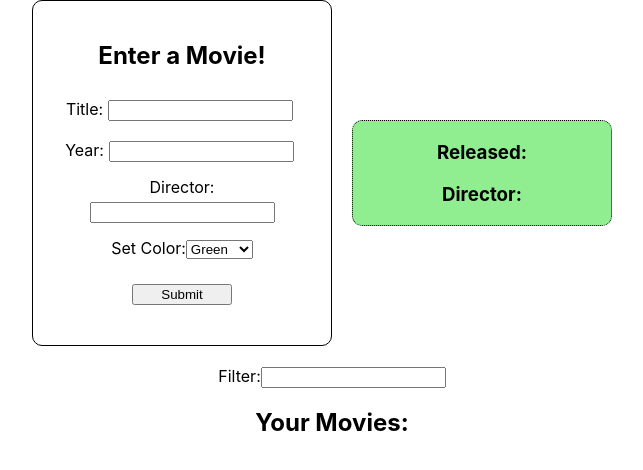
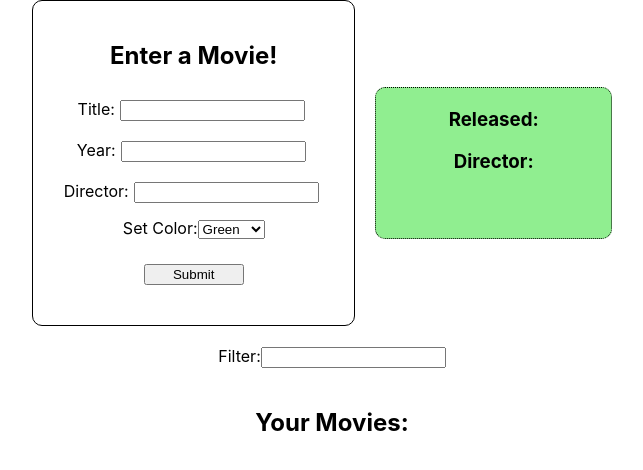
Before and after one commit to clayton-knapp/movie-list-react, a React (Create React App) app: page / in a window 1280 px wide. Shown: the top 470 px of the page, without its empty margins (308-951 px from the left). Built offline with nearby package versions, Linux system fonts and the light colour scheme.

Commit message:
improved css

```diff
--- a/src/App.css
+++ b/src/App.css
@@ -1,5 +1,8 @@
 .App {
   text-align: center;
+  display:flex;
+  flex-direction: column;
+  align-items: center;
 }
 
 html, body, #root, .App {
@@ -68,7 +71,8 @@ html, body, #root, .App {
 .movie-item {
   border: 1px dotted black;
   border-radius: 10px;
-  width: 300px;
+  width: 250px;
+  height: 150px;
   margin: 20px;
 }
 
@@ -76,7 +80,7 @@ html, body, #root, .App {
   width: 600px;
   display: flex;
   flex-direction: row;
-  margin: auto;
+  /* margin: auto; */
   justify-content: center;
   align-items: center;
 }
@@ -101,3 +105,10 @@ html, body, #root, .App {
   margin: auto;
   flex-wrap: wrap;
 }
+
+.bottom {
+  display: flex;
+  flex-direction: row;
+  justify-content: center;
+  align-items: center;
+}
```
